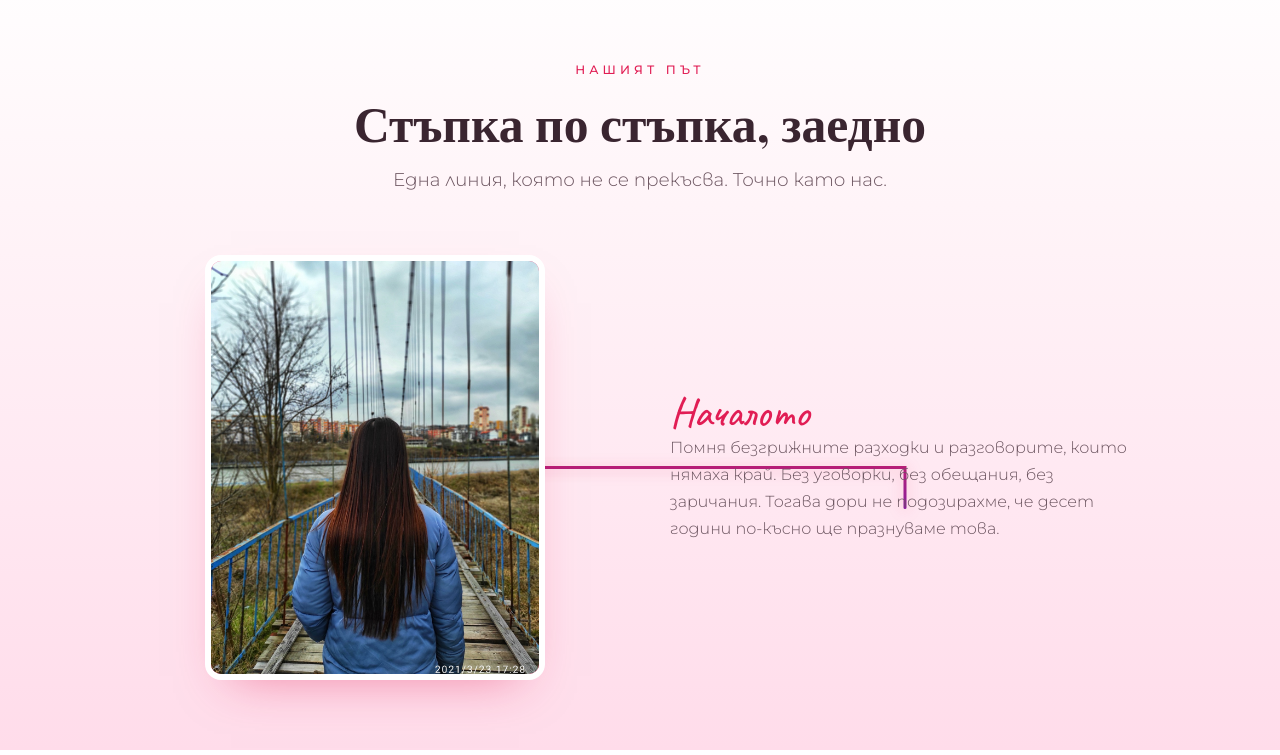
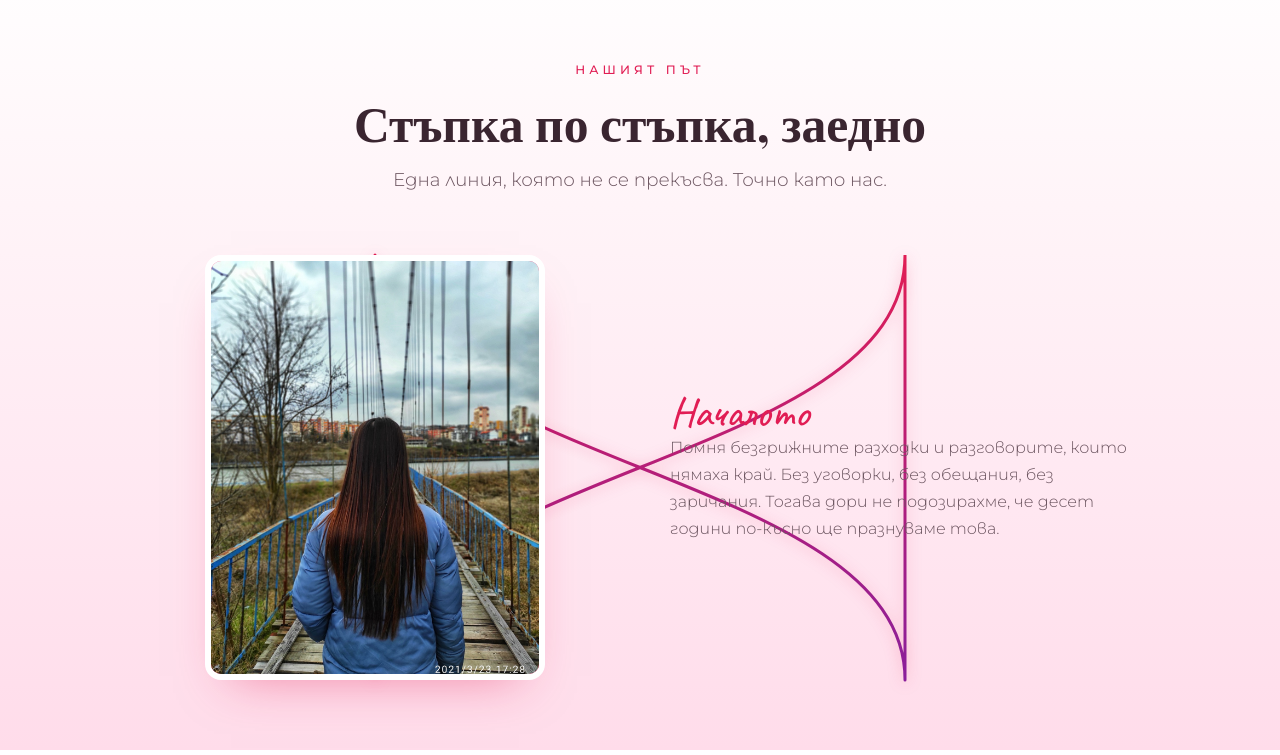
Before and after one commit to Yanko97/10-godini, a plain HTML site: page index.html in a window 1280 px wide. Shown: the part 850-1605 px from the top of the page. Drawn offline with nearby package versions, Linux system fonts and the light colour scheme.

Commit message:
Линията минава зад снимките, без да реже текста

```diff
--- a/index.html
+++ b/index.html
@@ -82,6 +82,7 @@
   /* ---------- ПЪТЯТ (ляво-дясно-ляво-дясно) ---------- */
   .journey{position:relative;z-index:1;margin-top:60px}
   .path-svg{position:absolute;inset:0;z-index:0;width:100%;height:100%;pointer-events:none;overflow:visible}
+  @media(max-width:760px){.path-svg{display:none}}
   #pathLine{filter:drop-shadow(0 2px 7px rgba(225,29,84,.28))}
 
   .step{display:grid;grid-template-columns:1fr 1fr;gap:clamp(24px,5vw,60px);align-items:center;position:relative;z-index:1;margin:clamp(48px,9vw,100px) 0}
@@ -332,14 +333,13 @@
     svg.setAttribute('viewBox','0 0 '+W+' '+H);
     const cards=[...journey.querySelectorAll('.step .photo-card')];
     if(cards.length<2) return;
-    const pts=cards.map(c=>({x:c.offsetLeft+c.offsetWidth/2, y:c.offsetTop+c.offsetHeight/2}));
-    let d='M '+pts[0].x+' '+(pts[0].y-40);
-    d+=' L '+pts[0].x+' '+pts[0].y;
-    for(let i=0;i<pts.length-1;i++){
-      const a=pts[i], b=pts[i+1], my=(a.y+b.y)/2;
-      d+=' C '+a.x+' '+my+' '+b.x+' '+my+' '+b.x+' '+b.y;
+    const s=cards.map(c=>({x:c.offsetLeft+c.offsetWidth/2, top:c.offsetTop, bot:c.offsetTop+c.offsetHeight}));
+    let d='M '+s[0].x+' '+s[0].top+' L '+s[0].x+' '+s[0].bot;
+    for(let i=0;i<s.length-1;i++){
+      const a=s[i], b=s[i+1], my=(a.bot+b.top)/2;
+      d+=' C '+a.x+' '+my+' '+b.x+' '+my+' '+b.x+' '+b.top;
+      d+=' L '+b.x+' '+b.bot;
     }
-    d+=' L '+pts[pts.length-1].x+' '+(pts[pts.length-1].y+40);
     line.setAttribute('d',d);
     pathLen=line.getTotalLength();
     line.style.strokeDasharray=pathLen;
```
